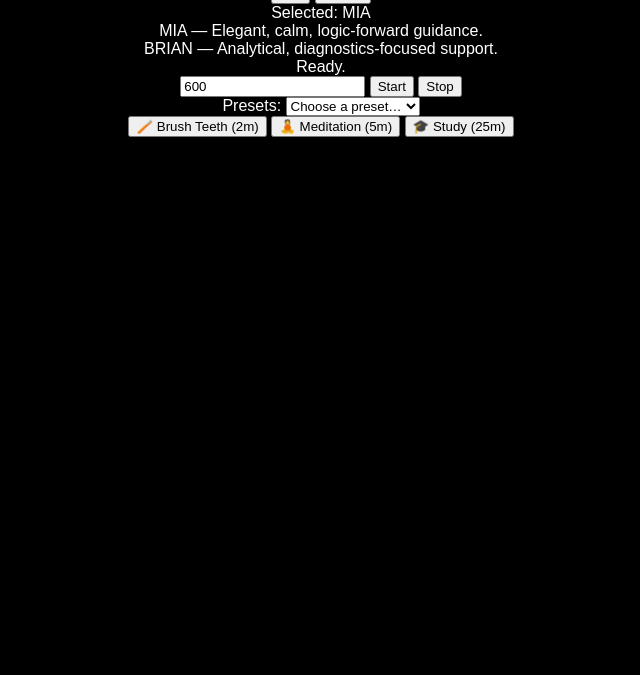
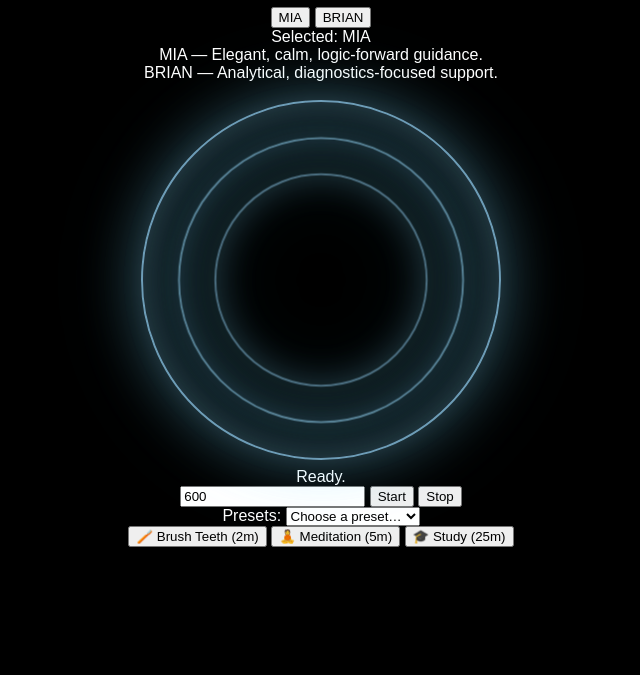
Before and after one commit to currascano/starlight_orb_v3, a plain HTML site: page index.html in a window 1280 px wide. Shown: the part 125-800 px from the top of the page, without its empty margins (319-959 px from the left). Drawn offline with Linux system fonts and the light colour scheme.

Commit message:
Update index.html

```diff
--- a/index.html
+++ b/index.html
@@ -1,5 +1,28 @@
 <!doctype html>
 <html lang="en">
+  <style>
+    /* Critical orb styles (inline fallback) */
+:root{
+  --text:#eaf7ff; --accent:#18e0ff; --mia:#9cdcff; --brian:#49ee9a;
+}
+body{background:#05070b;color:var(--text);font-family:system-ui,Segoe UI,Roboto,Helvetica,Arial,sans-serif;margin:0;text-align:center}
+.container{max-width:900px;margin:0 auto;padding:32px 16px}
+#orb{width:360px;height:360px;margin:18px auto 8px;position:relative;filter:drop-shadow(0 0 32px rgba(24,224,255,.35))}
+#orb.mia{--ring: var(--mia)} #orb.brian{--ring: var(--brian)}
+#orb .ring{
+  position:absolute;inset:0;border-radius:50%;
+  border:2px solid rgba(24,224,255,.35);
+  border-color: color-mix(in oklab, var(--ring) 70%, transparent);
+  box-shadow:0 0 40px color-mix(in oklab, var(--ring) 35%, transparent) inset,
+             0 0 60px color-mix(in oklab, var(--ring) 35%, transparent);
+  animation:breath 4s ease-in-out infinite;
+}
+#orb .ring:nth-child(2){ inset:10%; animation-delay:.2s; opacity:.8 }
+#orb .ring:nth-child(3){ inset:20%; animation-delay:.4s; opacity:.7 }
+#orb.talking .ring{ animation:talk .6s ease-in-out infinite }
+@keyframes breath{0%,100%{transform:scale(.98)}50%{transform:scale(1.02)}}
+@keyframes talk{0%{transform:scale(1)}50%{transform:scale(1.06)}100%{transform:scale(1)}}
+</style>
 <head>
   <meta charset="utf-8" />
   <meta name="viewport" content="width=device-width, initial-scale=1" />
```
